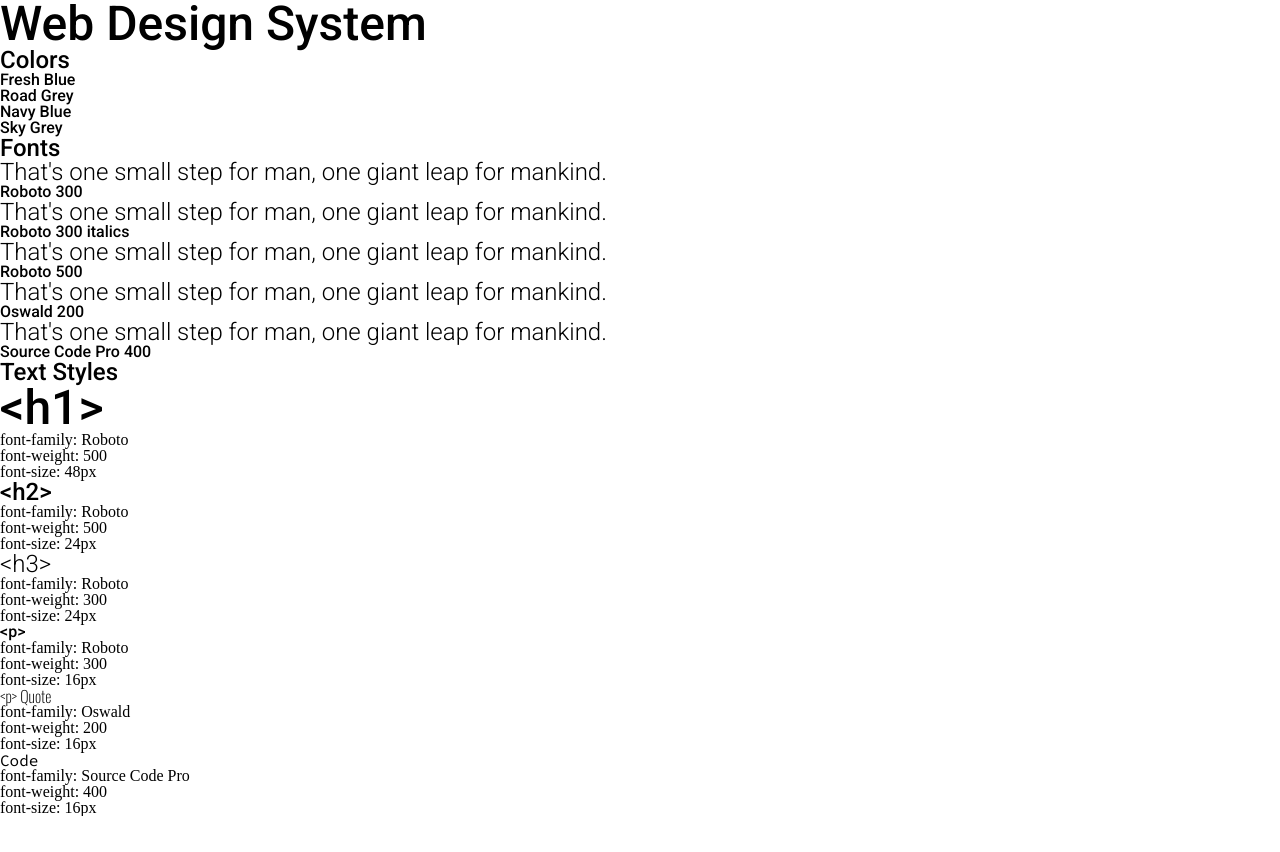
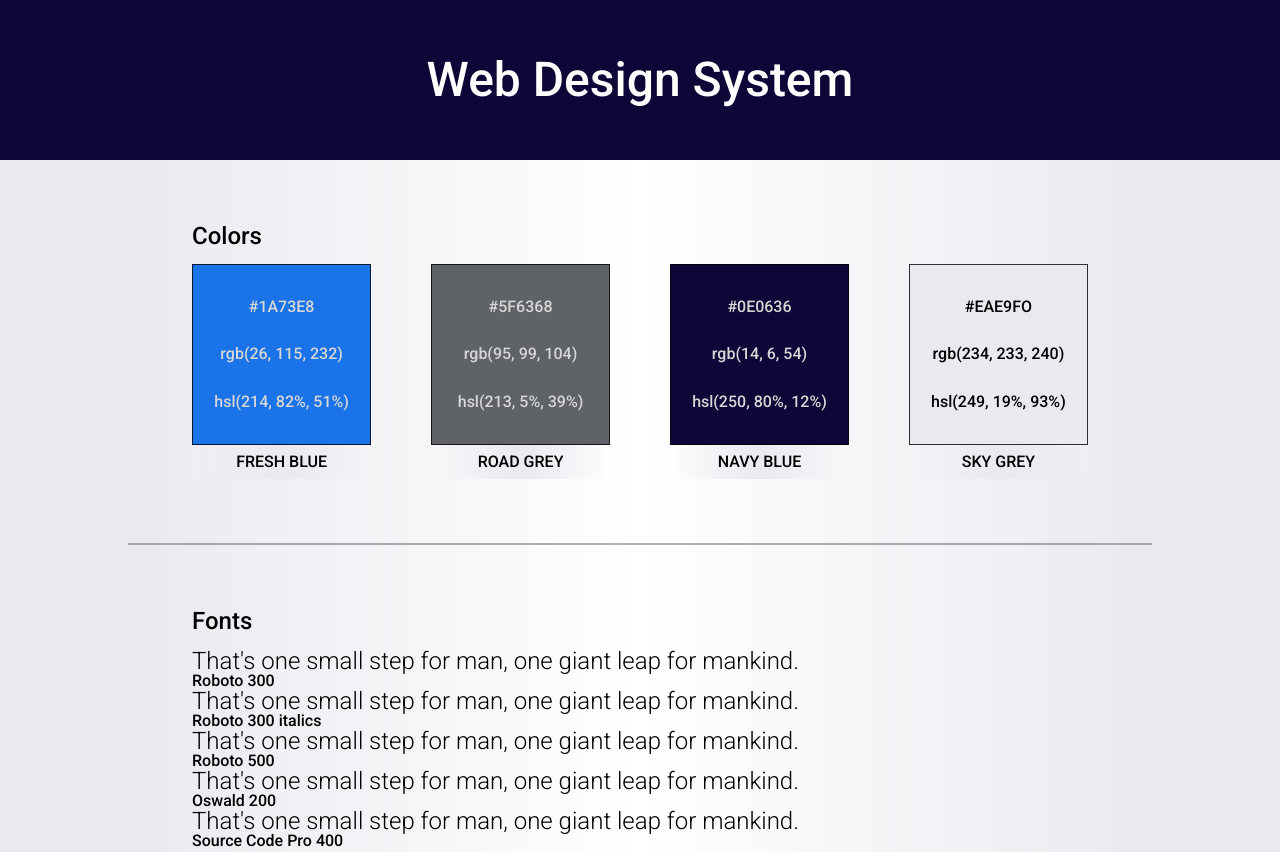
Before and after one commit to giandeangelis/designsys, a plain HTML site: page index.html in a window 1280 px wide. Shown: the top 852 px of the page. Before the commit the page ends 816 px from the top, so only its background shows below. Drawn offline with nearby package versions, Linux system fonts and the light colour scheme.

Commit message:
Style colors section

```diff
--- a/index.html
+++ b/index.html
@@ -17,24 +17,44 @@
             <h2>Colors</h2>
             <div class="flex-container">
                 <div class="color-box fresh-blue">
-                    <div class="sample">
-                        <p>Fresh Blue</p>
+                    <div class="sample-color">
+                        <div class="color-codes">
+                            <p>#1A73E8</p>
+                            <p>rgb(26, 115, 232)</p>
+                            <p>hsl(214, 82%, 51%)</p>
+                        </div>
                     </div>
+                    <p class="color-name">Fresh Blue</p>
                 </div>
                 <div class="color-box road-grey">
-                    <div class="sample">
-                        <p>Road Grey</p>
+                    <div class="sample-color">
+                        <div class="color-codes">
+                            <p>#5F6368</p>
+                            <p>rgb(95, 99, 104)</p>
+                            <p>hsl(213, 5%, 39%)</p>
+                        </div>
                     </div>
+                    <p class="color-name">Road Grey</p>
                 </div>
                 <div class="color-box navy-blue">
-                    <div class="sample">
-                        <p>Navy Blue</p>
+                    <div class="sample-color">
+                        <div class="color-codes">
+                            <p>#0E0636</p>
+                            <p>rgb(14, 6, 54)</p>
+                            <p>hsl(250, 80%, 12%)</p>
+                        </div>
                     </div>
+                    <p class="color-name">Navy Blue</p>
                 </div>
                 <div class="color-box sky-grey">
-                    <div class="sample">
-                        <p>Sky Grey</p>
+                    <div class="sample-color">
+                        <div class="color-codes">
+                            <p>#EAE9FO</p>
+                            <p>rgb(234, 233, 240)</p>
+                            <p>hsl(249, 19%, 93%)</p>
+                        </div>
                     </div>
+                    <p class="color-name">Sky Grey</p>
                 </div>
             </div>
         </div>
--- a/resources/styles.css
+++ b/resources/styles.css
@@ -12,6 +12,10 @@
     font-size: 16px;
 }
 
+body {
+    background-color: #eae9f0;
+}
+
 h1, h2, h3, p {
     font-family: Roboto, sans-serif;
 }
@@ -24,6 +28,7 @@
 h2 {
     font-weight: 500;
     font-size: 1.5rem;
+    margin-bottom: 1rem;
 }
 
 h3 {
@@ -40,3 +45,93 @@
     font-family: "Source Code Pro", monospace;
     font-weight: 400;
 }
+
+.container {
+    width: 80%;
+    padding: 5%;
+    border-bottom: 2px solid hsla(213, 5%, 39%, 0.5);
+    margin: 0 auto;
+    background: linear-gradient(90deg, rgba(255,255,255,0) 0%, rgba(255,255,255,1) 50%, rgba(255,255,255,0) 100%);
+}
+
+/* Header */
+
+header {
+    height: 20%;
+    background-color: #0e0636;
+    display: flex;
+    justify-content: center;
+    align-items: center;
+}
+
+header h1 {
+    color: #FFF;
+    text-align: center;
+}
+
+/* Colors section */
+
+.colors .flex-container {
+    width: 100%;
+    display: flex;
+    justify-content: space-between;
+}
+
+.color-box {
+    width: 20%;
+    min-width: 150px;
+}
+
+.color-box .sample-color {
+    position: relative;
+    width: 100%;
+    padding-bottom: 100%;
+    border: 1px solid hsla(0, 0%, 0%, 0.8);
+}
+
+.color-box .color-codes {
+    position: absolute;
+    width: 100%;
+    height: 80%;
+    margin: 10% 0;
+    text-align: center;
+    display: flex;
+    flex-direction: column;
+    justify-content: space-around;
+    align-items: center;
+}
+
+.fresh-blue .sample-color {
+    background-color: #1a73e8;
+}
+
+.fresh-blue .color-codes {
+    color: rgb(214, 214, 214);
+}
+
+.road-grey .sample-color {
+    background-color: #5f6368;
+}
+
+.road-grey .color-codes {
+    color: rgb(214, 214, 214);
+}
+
+.navy-blue .sample-color {
+    background-color: #0e0636;
+}
+
+.navy-blue .color-codes {
+    color: rgb(214, 214, 214);
+}
+
+.sky-grey .sample-color {
+    background-color: #eae9f0;
+}
+
+.color-name {
+    padding: 5% 0;
+    text-align: center;
+    text-transform: uppercase;
+    background: linear-gradient(90deg, rgba(255,255,255,0.1) 0%, rgba(234,233,240,1) 50%, rgba(255,255,255,0.1) 100%);
+}
```
